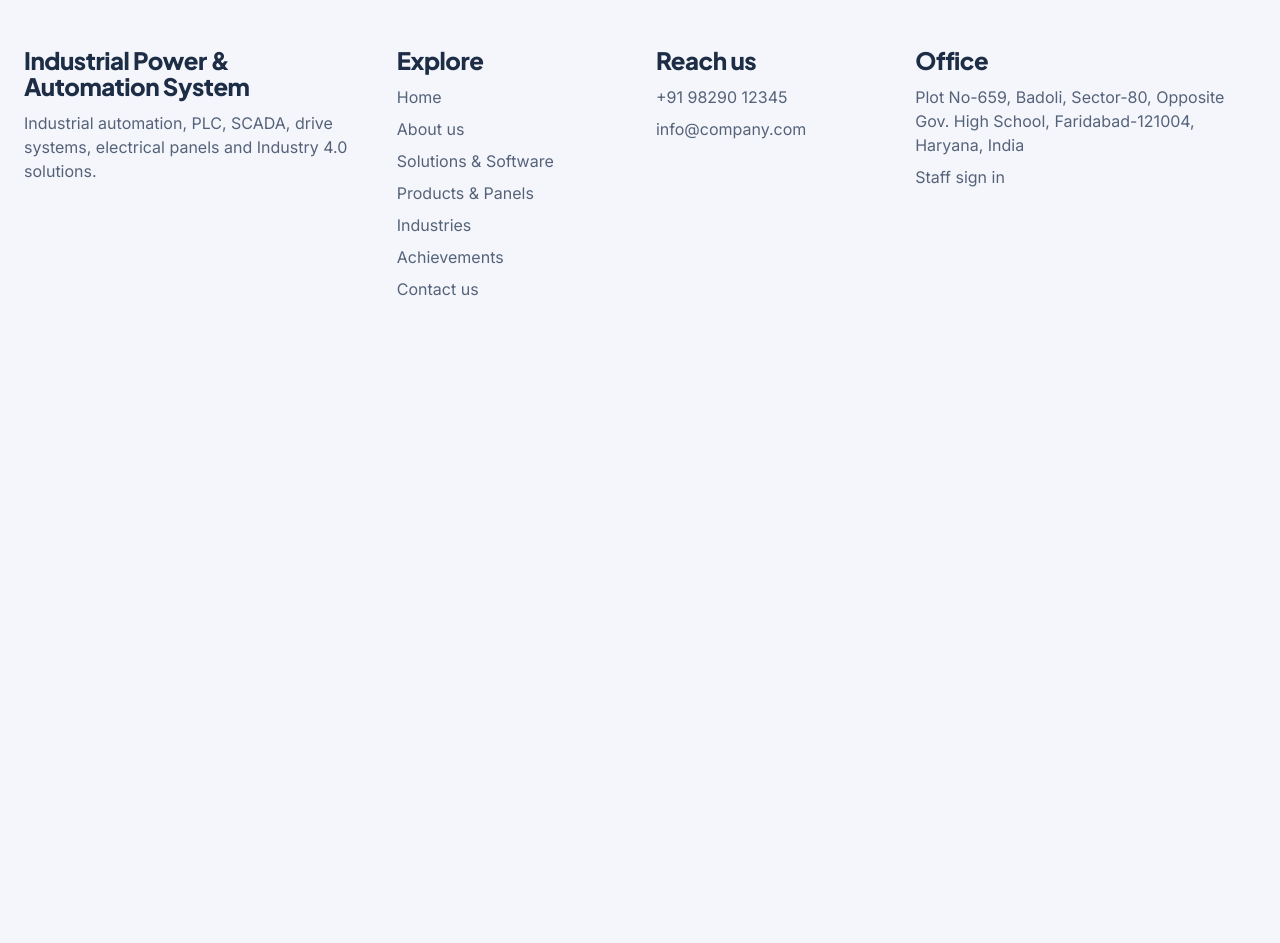
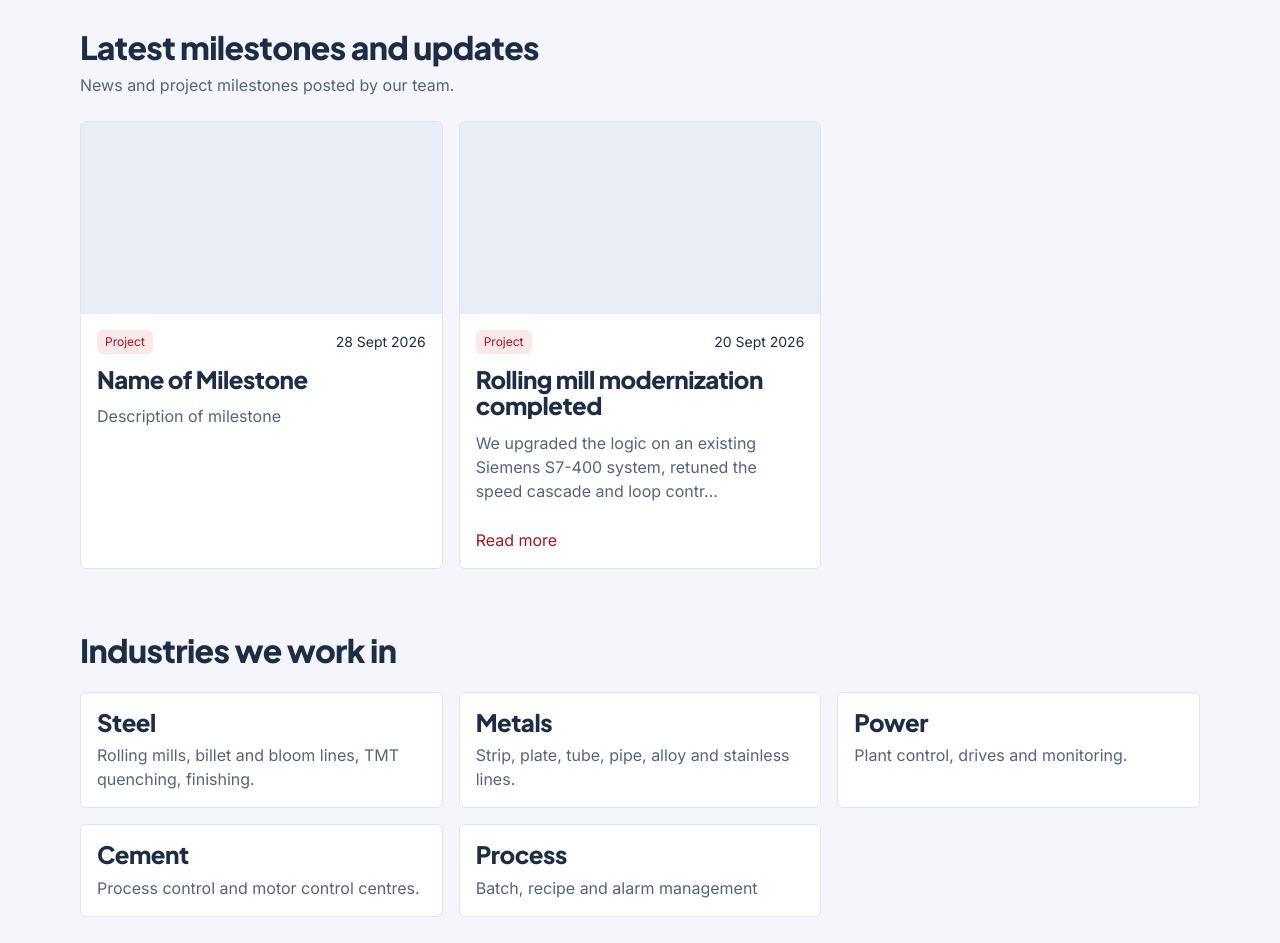
Before and after one commit to shrwn08/ipas-frontend, a React (Vite) app: page / in a window 1280 px wide. Shown: the part 4240-5183 px from the top of the page. Before the commit the page ends 4589 px from the top, so only its background shows below. Built offline with nearby package versions, Linux system fonts and the light colour scheme; the HTML template or start-up script is replaced by a standard one.

Commit message:
Industries section added

```diff
--- /dev/null
+++ b/src/components/IndustriesSection/IndustriesSection.jsx
@@ -0,0 +1,57 @@
+const industries = [
+  {
+    title: "Steel",
+    description:
+      "Rolling mills, billet and bloom lines, TMT quenching, finishing.",
+  },
+  {
+    title: "Metals",
+    description: "Strip, plate, tube, pipe, alloy and stainless lines.",
+  },
+  {
+    title: "Power",
+    description: "Plant control, drives and monitoring.",
+  },
+  {
+    title: "Cement",
+    description: "Process control and motor control centres.",
+  },
+  {
+    title: "Process",
+    description: "Batch, recipe and alarm management",
+  },
+];
+
+function IndustriesSection() {
+  return (
+    <section className="w-full flex flex-col items-center py-8">
+      {/* CHANGED: removed max-w-7xl to match Modernization width */}
+      <div className="w-full flex flex-col gap-6 px-4 lg:px-20">
+        <h2 className="text-xl sm:text-2xl lg:text-3xl font-bold text-left">
+          Industries we work in
+        </h2>
+
+        <div className="w-full grid grid-cols-1 sm:grid-cols-2 lg:grid-cols-3 gap-4">
+          {industries.map(({ title, description }) => (
+            <div
+              key={title}
+              className="flex flex-col gap-2 p-4 rounded-md border border-(--border) bg-(--card)"
+            >
+              <h3 className="text-lg">{title}</h3>
+              <p>{description}</p>
+            </div>
+          ))}
+        </div>
+
+        <a
+          href="/industries"
+          className="self-start text-sm font-semibold hover:underline"
+        >
+          All industries and mill types →
+        </a>
+      </div>
+    </section>
+  );
+}
+
+export default IndustriesSection;
--- a/src/components/footer/Footer.jsx
+++ b/src/components/footer/Footer.jsx
@@ -1,7 +1,6 @@
 function Footer() {
   return (
-
-    <footer className="w-full  border-t border-(--border)">
+    <footer className="w-full border-t border-(--border)">
       <div className="mx-auto w-full max-w-7xl px-4 py-8 md:px-6 md:py-12 grid grid-cols-1 sm:grid-cols-2 lg:grid-cols-[1.5fr_1fr_1fr_1.5fr] gap-8">
         <div className="flex flex-col items-start gap-3">
           <h3>Industrial Power & Automation System</h3>
@@ -43,6 +42,14 @@ function Footer() {
           </div>
         </div>
       </div>
+
+
+      <div className="border-t border-(--border) px-4 py-4">
+        <p className="mx-auto max-w-7xl text-center text-sm">
+          © {new Date().getFullYear()} Industrial Power & Automation System. All
+          rights reserved.
+        </p>
+      </div>
     </footer>
   );
 }
--- /dev/null
+++ b/src/components/home/milestones/Milestones.jsx
@@ -0,0 +1,98 @@
+import { useState } from "react";
+
+const DESCRIPTION_LIMIT = 100;
+
+const milestones = [
+  {
+    id: 1,
+    category: "Project",
+    date: "28 Sept 2026",
+    title: "Name of Milestone",
+    description: "Description of milestone",
+    image: null,
+  },
+  {
+    id: 2,
+    category: "Project",
+    date: "20 Sept 2026",
+    title: "Rolling mill modernization completed",
+    description:
+      "We upgraded the logic on an existing Siemens S7-400 system, retuned the speed cascade and loop control, and handed over the documentation with FAT and SAT reports without replacing any hardware.",
+    image: null,
+  },
+];
+
+function MilestoneCard({ category, date, title, description, image }) {
+  const [expanded, setExpanded] = useState(false);
+
+  const isLong = description.length > DESCRIPTION_LIMIT;
+  const shownText =
+    isLong && !expanded
+      ? `${description.slice(0, DESCRIPTION_LIMIT).trimEnd()}…`
+      : description;
+
+  return (
+    <article
+      className={`flex flex-col overflow-hidden rounded-md border border-(--border) bg-(--card) ${
+        expanded ? "h-auto" : "h-[28rem]"
+      }`}
+    >
+      {image ? (
+        <img src={image} alt={title} className="h-48 w-full shrink-0 object-cover" />
+      ) : (
+        <div
+          role="img"
+          aria-label={title}
+          className="h-48 w-full shrink-0 bg-(--bg-alt)"
+        />
+      )}
+
+      <div className="info flex flex-1 flex-col gap-3 p-4">
+        <div className="flex flex-wrap items-center justify-between gap-2">
+          <span className="px-2 py-1 text-xs rounded-md bg-(--accent-soft) text-(--accent-text)">
+            {category}
+          </span>
+          <span className="date text-sm">{date}</span>
+        </div>
+        <h3 className="title text-lg line-clamp-2">{title}</h3>
+        <p>{shownText}</p>
+        {isLong && (
+          <button
+            type="button"
+            onClick={() => setExpanded((prev) => !prev)}
+            aria-expanded={expanded}
+            className="mt-auto self-start text-sm font-semibold text-(--accent-text) hover:underline"
+          >
+            {expanded ? "Show less" : "Read more"}
+          </button>
+        )}
+      </div>
+    </article>
+  );
+}
+
+function Milestones() {
+  return (
+    <section className="w-full flex flex-col items-center py-8">
+      {/* CHANGED: removed max-w-7xl to match Modernization width */}
+      <div className="w-full flex flex-col gap-6 px-4 lg:px-20">
+        <div className="flex flex-col gap-2">
+          <h2 className="text-xl sm:text-2xl lg:text-3xl font-bold text-left">
+            Latest milestones and updates
+          </h2>
+          <p className="text-left">
+            News and project milestones posted by our team.
+          </p>
+        </div>
+
+        <div className="w-full grid grid-cols-1 sm:grid-cols-2 lg:grid-cols-3 items-start gap-4">
+          {milestones.map(({ id, ...milestone }) => (
+            <MilestoneCard key={id} {...milestone} />
+          ))}
+        </div>
+      </div>
+    </section>
+  );
+}
+
+export default Milestones;
--- a/src/components/home/modernization/Modernization.jsx
+++ b/src/components/home/modernization/Modernization.jsx
@@ -1,17 +1,18 @@
 import modernization from "../../../assets/modernization.png";
 
 function Modernization() {
-
+  // CHANGED: same max-w-7xl wrapper as the other sections
   return (
-    <section className="w-full grid grid-cols-1 md:grid-cols-2 items-center gap-6 md:gap-8 px-4 lg:px-20 py-6 md:py-10">
+    <section className="w-full py-6 md:py-10">
+      <div className="w-full max-w-7xl mx-auto px-4 lg:px-20 grid grid-cols-1 md:grid-cols-2 items-center gap-6 md:gap-8">
         <div className="w-full flex flex-col items-start gap-4">
           <h2 className="text-xl sm:text-2xl lg:text-3xl font-bold text-left">
             Upgrade the software before you replace the hardware
           </h2>
           <p className="text-left">
             Many Siemens S7-300 and S7-400 plants can improve cutting accuracy,
-          roll stress and sequence control through better logic alone. We study
-          what you have installed first and replace only what has to go.
+            roll stress and sequence control through better logic alone. We
+            study what you have installed first and replace only what has to go.
           </p>
           <button
             type="button"
@@ -36,6 +37,7 @@ function Modernization() {
             <li>Remote monitoring added where the network allows</li>
           </ul>
         </div>
+      </div>
     </section>
   );
 }
--- a/src/pages/Home.jsx
+++ b/src/pages/Home.jsx
@@ -1,7 +1,9 @@
 
 import Hero from '../components/home/Hero/Hero';
+import Milestones from '../components/home/milestones/Milestones';
 import Modernization from '../components/home/modernization/Modernization';
 import Services from '../components/home/service/Services';
+import IndustriesSection from '../components/IndustriesSection/IndustriesSection';
 
 function Home() {
   return (
@@ -9,6 +11,8 @@ function Home() {
         <Hero />
         <Services />
         <Modernization />
+        <Milestones />
+        <IndustriesSection />
     </div>
   )
 }
```
Lines whose indentation alone changed are shown as unchanged.
